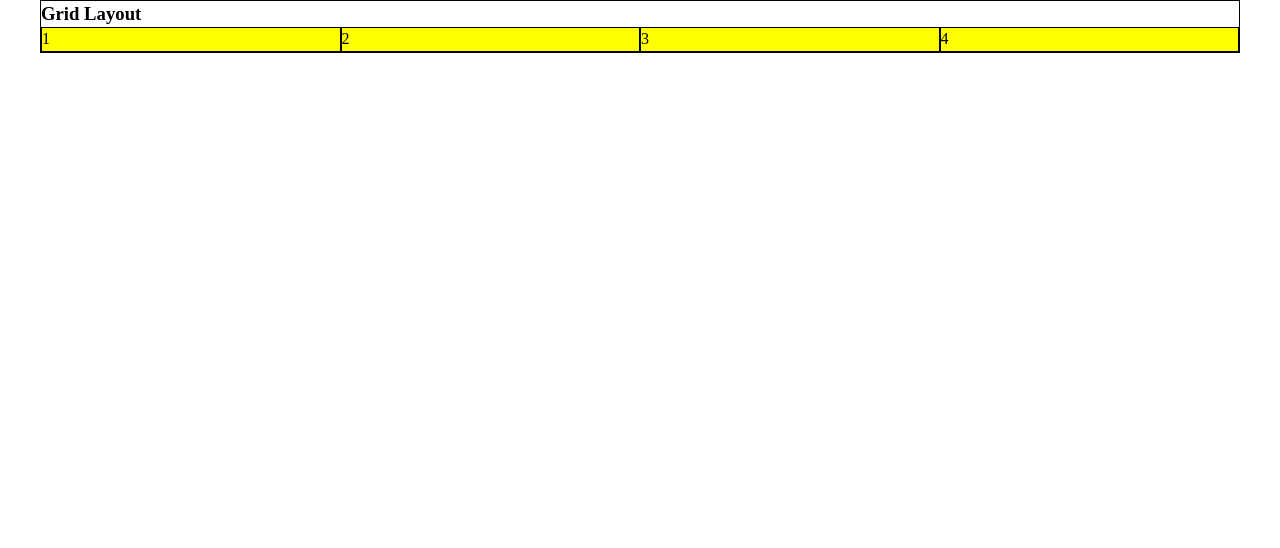
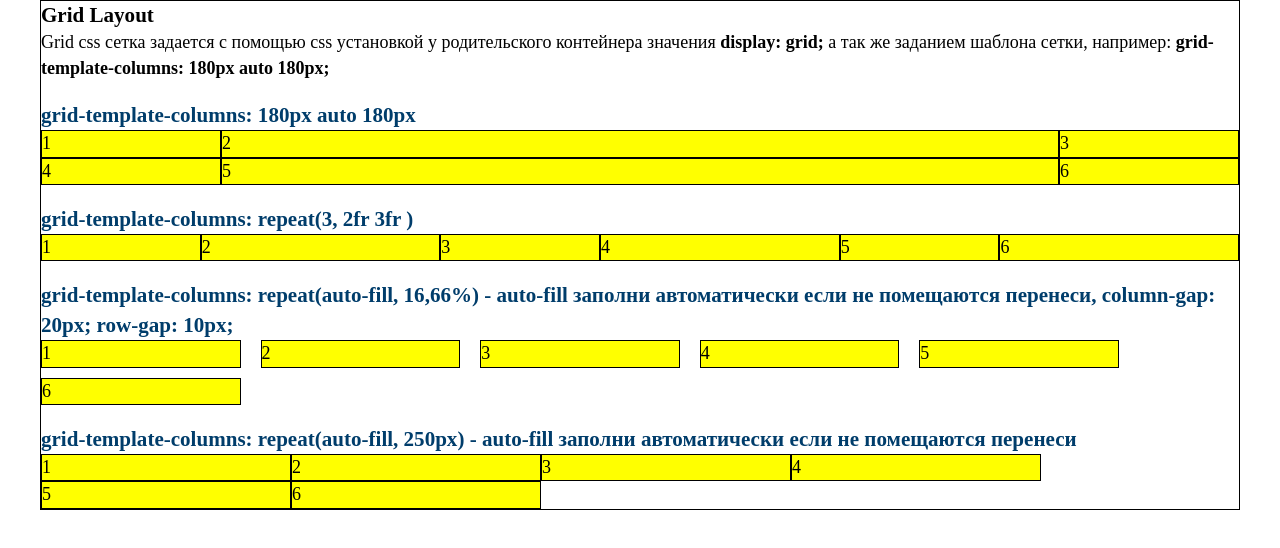
Before and after one commit to saves7/Grid, a plain HTML site: page index.html in a window 1280 px wide. Drawn offline with Linux system fonts and the light colour scheme.

Commit message:
main props css grid

```diff
--- a/css/main.css
+++ b/css/main.css
@@ -13,25 +13,6 @@ div {
 }
 
 
-.container {
-    width: 100%;
-    max-width: 1200px;
-    min-width: 480px;
-    margin: 0 auto;
-    border: 1px solid #000;
-}
-
-.grid_wrapper {
-    display: grid;
-    grid-template-columns: repeat(4, 1fr);
-     /*grid-template-columns: 200px 200px 200px 200px;*/
-    /* grid-template-columns: auto auto auto auto; */
-    /*grid-template-columns: repeat(4, 200px);*/
-    /*grid-template-columns: repeat(auto-fill, 200px); /*-auto-fill заполни автоматически если не помещаются перенеси*/
-  /*  column-gap: 30px;  row-gap: 40px;*/
-
-}
-
 a {
     text-decoration: none;
 }
@@ -44,3 +25,42 @@ ul {
     background: yellow;
     border: 1px solid #000;
 }
+
+.container {
+    width: 100%;
+    max-width: 1200px;
+    min-width: 480px;
+    margin: 0 auto;
+    border: 1px solid #000;
+    font-size: 18px;
+}
+
+.template-title {
+    color: #003D6B;
+}
+
+
+.inner_wrap {
+    margin-top: 20px;
+}
+.grid_wrapper {
+    display: grid;
+    grid-template-columns: 180px auto 180px;
+    /* grid-template-columns: auto auto auto auto; */
+}
+
+.grid_wrapper2 {
+    display: grid;
+    grid-template-columns: repeat(3, 2fr 3fr );
+}
+
+.grid_wrapper3 {
+    display: grid;
+    grid-template-columns: repeat(auto-fill, 16.66%); /*-auto-fill заполни автоматически если не помещаются перенеси*/
+    column-gap: 20px;  row-gap: 10px;
+}
+
+.grid_wrapper4 {
+    display: grid;
+    grid-template-columns: repeat(auto-fill, 250px); /*-auto-fill заполни автоматически если не помещаются перенеси*/
+}
--- a/index.html
+++ b/index.html
@@ -11,14 +11,77 @@
 <body>
 <div class="container">
     <h3>Grid Layout</h3>
-    <div class="grid_wrapper">
-        <div class="text text1">1
+    <div>Grid css сетка задается с помощью css установкой у родительского контейнера значения <strong>display: grid;</strong>
+    а так же заданием шаблона сетки, например: <strong>grid-template-columns: 180px auto 180px;</strong>
+    </div>
+
+    <div class="inner_wrap">
+        <h3 class="template-title">grid-template-columns: 180px auto 180px</h3>
+        <div class="grid_wrapper">
+            <div class="text text1">1
+            </div>
+            <div class="text text2">2
+            </div>
+            <div class="text text3">3
+            </div>
+            <div class="text text4">4
+            </div>
+            <div class="text text4">5
+            </div>
+            <div class="text text4">6
+            </div>
         </div>
-        <div class="text text2">2
+    </div>
+    <div class="inner_wrap">
+        <h3 class="template-title">grid-template-columns: repeat(3, 2fr 3fr )</h3>
+        <div class="grid_wrapper2">
+            <div class="text text1">1
+            </div>
+            <div class="text text2">2
+            </div>
+            <div class="text text3">3
+            </div>
+            <div class="text text4">4
+            </div>
+            <div class="text text4">5
+            </div>
+            <div class="text text4">6
+            </div>
         </div>
-        <div class="text text3">3
+    </div>
+    <div class="inner_wrap">
+        <h3 class="template-title">grid-template-columns: repeat(auto-fill, 16,66%) - auto-fill заполни автоматически если не помещаются перенеси,
+            column-gap: 20px;  row-gap: 10px;</h3>
+        <div class="grid_wrapper3">
+            <div class="text text1">1
+            </div>
+            <div class="text text2">2
+            </div>
+            <div class="text text3">3
+            </div>
+            <div class="text text4">4
+            </div>
+            <div class="text text4">5
+            </div>
+            <div class="text text4">6
+            </div>
         </div>
-        <div class="text text4">4
+    </div>
+    <div class="inner_wrap">
+        <h3 class="template-title">grid-template-columns: repeat(auto-fill, 250px) - auto-fill заполни автоматически если не помещаются перенеси</h3>
+        <div class="grid_wrapper4">
+            <div class="text text1">1
+            </div>
+            <div class="text text2">2
+            </div>
+            <div class="text text3">3
+            </div>
+            <div class="text text4">4
+            </div>
+            <div class="text text4">5
+            </div>
+            <div class="text text4">6
+            </div>
         </div>
     </div>
 
```
